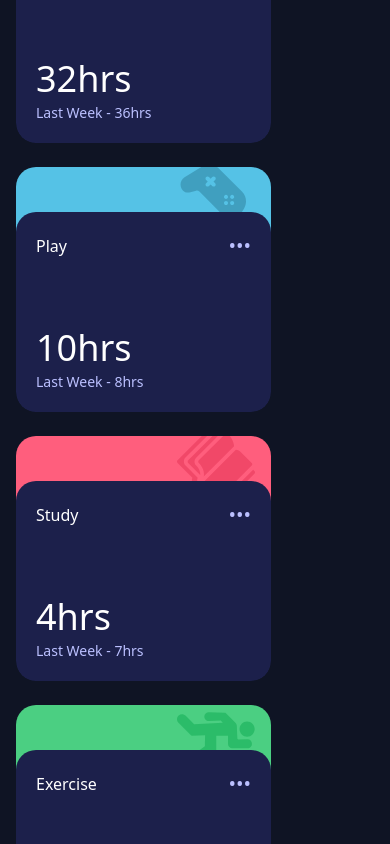
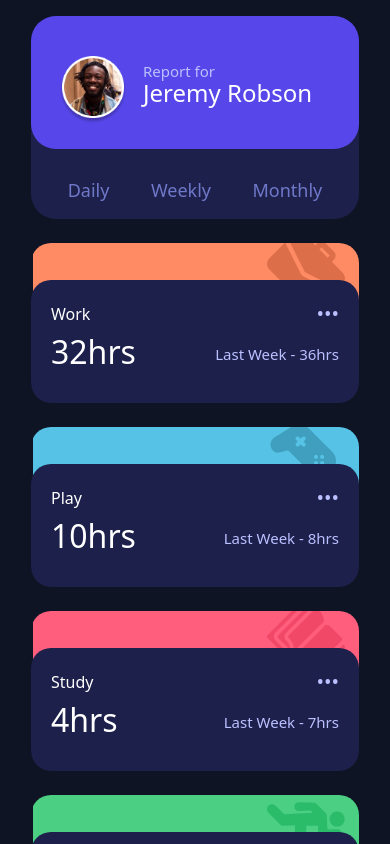
Before and after one commit to MASUR89/Tailwindcss, a React app in the folder tailwind/: page / in a window 390 px wide. Shown: the top 844 px of the page. Built offline with nearby package versions, Linux system fonts and the light colour scheme; the HTML template or start-up script is replaced by a standard one.

Commit message:
added responsive

```diff
--- a/tailwind/src/components/Profile.tsx
+++ b/tailwind/src/components/Profile.tsx
@@ -5,6 +5,7 @@ import StudyIcon from "../assets/images/study.svg";
 import ExerciseIcon from "../assets/images/exercise.svg";
 import SocialIcon from "../assets/images/social.svg";
 import SelfCareIcon from "../assets/images/selfcare.svg";
+import ProfileIcon from "../assets/images/Jeremy.png";
 
 
 const Profile = () => {
@@ -18,27 +19,35 @@ const Profile = () => {
   ];
 
   return (
-    <div className="w-screen h-screen bg-[#0f1424] flex items-center justify-center p-4">
-      <div className="w-full max-w-[1080px] flex flex-col md:flex-row items-start gap-6">
+    <div className="w-full min-h-screen bg-[#0f1424] flex items-center justify-center p-4">
+      <div className="w-full max-w-[1080px] flex flex-col md:flex-row items-center gap-6">
 
         {/* LEFT PROFILE CARD */}
-        <div className="w-full md:w-[255px] bg-[#1c204b] rounded-[25px] flex flex-col">
-          <div className="bg-[#5747EA] h-[354px] rounded-[25px] p-10 flex flex-col">
-            <div className="w-[78px] h-[78px] border border-black rounded-full bg-white"></div>
-            <div className="mt-10 text-left text-[#bbc0ff]">
-              <h3>Report for</h3>
-              <h1 className="text-[36px] leading-11 font-light text-white">Jeremy Robson</h1>
+        <div className="w-[255px] md:w-[255px] bg-[#1c204b] rounded-[25px] flex flex-col
+          max-[430px]:w-[328px] max-[430px]:h-[203px]
+          max-[768px]:w-[255px ]">
+          <div className="bg-[#5747EA] h-[354px] w-full rounded-[25px] p-10 flex flex-col
+            max-[430px]:h-[133px] max-[430px]:flex-row max-[430px]:pl-7">
+            <div className="w-20 h-20 rounded-full
+              max-[430px]:w-[68px] max-[430px]:h-[68px] ">
+              <img src={ProfileIcon} alt="Jeremy" className="w-full h-full object-cover" />
+            </div>
+            <div className="mt-10 text-left text-[#bbc0ff]
+              max-[430px]:mt-1 max-[430px]:ml-4">
+              <h3 className="max-[430px]:text-[15px]">Report for</h3>
+              <h1 className="text-[36px] leading-11 font-light text-white
+              max-[430px]:text-[24px] max-[430px]:leading-5">Jeremy Robson</h1>
             </div>
           </div>
-          <div className="p-8 text-left">
-            <h3 className="text-[#bbc0ff] mt-1">Daily</h3>
-            <h3 className="text-white mt-3">Weekly</h3>
-            <h3 className="text-[#bbc0ff] mt-3">Monthly</h3>
+          <div className="p-8 text-left max-[430px]:flex max-[430px]:justify-around max-[430px]:p-4">
+            <div className="text-[#7078c9] mt-1 text-[18px] max-[430px]:mt-3 cursor-pointer hover:text-white transition-colors duration-300">Daily</div>
+            <div className="text-[#7078c9] mt-3 text-[18px] cursor-pointer hover:text-white transition-colors duration-300">Weekly</div>
+            <div className="text-[#7078c9] mt-3 text-[18px] cursor-pointer hover:text-white transition-colors duration-300">Monthly</div>
           </div>
         </div>
 
         {/* RIGHT GRID */}
-        <div className="w-full grid grid-cols-1 sm:grid-cols-2 lg:grid-cols-3 gap-6">
+        <div className="w-full grid grid-cols-1 sm:grid-cols-2 lg:grid-cols-3 gap-6 justify-items-center">
           {data.map((item) => (
             <Report
               key={item.title}
--- a/tailwind/src/components/Report.tsx
+++ b/tailwind/src/components/Report.tsx
@@ -8,25 +8,24 @@ type ReportProps = {
 
 const Report = ({ title, hours, lastWeekHours, color, icon }: ReportProps) => {
   return (
-    <div className="w-[255px] h-[245px] rounded-[20px] overflow-hidden relative">
+    <div className="w-[255px] h-[245px] rounded-[20px] overflow-hidden relative max-[430px]:w-[328px] max-[430px]:h-40">
 
-      {/* ზედა ფერი + icon */}
-      <div className={`${color} w-full h-[160px] flex justify-end items-start pr-4 text-3xl absolute top-0 z-0`}>
+      <div className={`${color} w-full h-40 flex justify-end items-start pr-4 ml-0.5 text-3xl absolute top-0 z-0 max-[430px]:h-30`}>
          <img src={icon} alt={title} className="w-[78px] h-[78px] opacity-90 absolute -top-[5px]" />
       </div>
 
-      {/* ქვედა მუქი ბლოკი */}
-      <div className="bg-[#1c204b] w-full h-[200px] p-5 rounded-[20px] flex flex-col justify-between absolute bottom-0 z-1">
+      <div className="bg-[#1c204b] w-full h-[200px] p-5 rounded-[20px] flex flex-col justify-between absolute bottom-0 left-0 z-1
+        max-[430px]:h-[123px] cursor-pointer hover:bg-[#33397a] transition-colors duration-300">
         <div className="flex justify-between items-center">
           <h3 className="text-white">{title}</h3>
           <span className="text-[#bbc0ff] text-xl">•••</span>
         </div>
 
-        <div>
-          <p className="text-white text-4xl font-light">{hours}hrs</p>
-          <p className="text-[#bbc0ff] text-sm mt-1">
+        <div className="mb-2 max-[430px]:flex max-[430px]:flex-row max-[430px]:justify-between max-[430px]:items-center">
+          <div className="text-white text-[56px] font-light max-[430px]:text-[32px]">{hours}hrs</div>
+          <div className="text-[#bbc0ff] text-[15px] mt-1">
             Last Week - {lastWeekHours}hrs
-          </p>
+          </div>
         </div>
       </div>
     </div>
```
Also changed, not shown: tailwind/src/assets/images/Jeremy.png (added).
